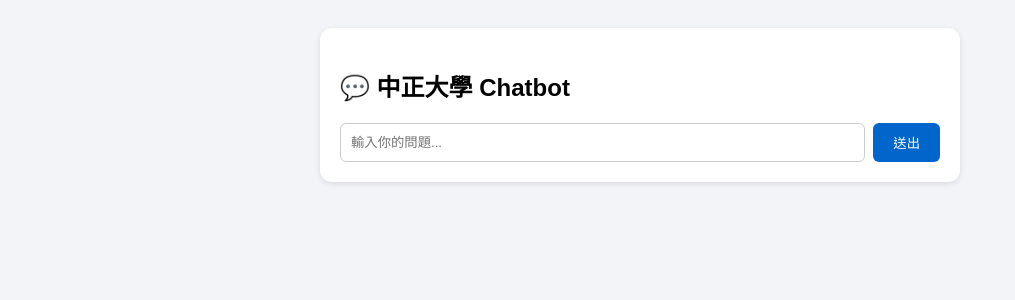
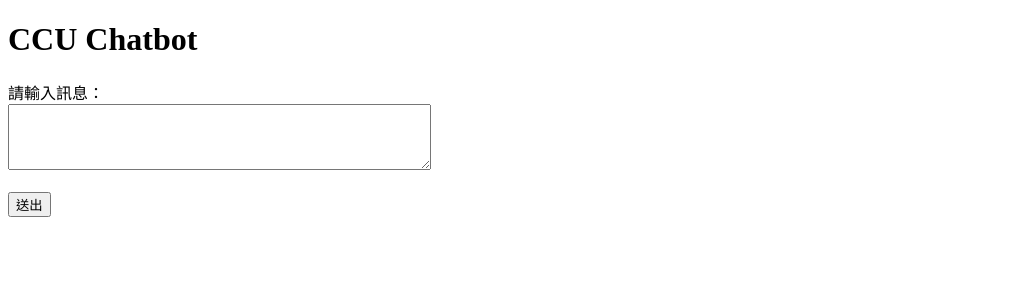
Before and after one commit to yite9133-del/ccu-chatbot, a Flask app: page / in a window 1280 px wide. Shown: the top 300 px of the page, without its empty margins (0-1015 px from the left). Run offline with Flask 3, Linux system fonts and the light colour scheme.

Commit message:
Update index.html

```diff
--- a/templates/index.html
+++ b/templates/index.html
@@ -1,50 +1,19 @@
 <!DOCTYPE html>
 <html lang="zh-Hant">
 <head>
-  <meta charset="UTF-8">
-  <title>中正大學 Chatbot</title>
-  <style>
-    body { font-family: Arial, sans-serif; background: #f2f4f7; padding: 20px; }
-    .chatbox { max-width: 600px; margin: 0 auto; background: white; padding: 20px; border-radius: 12px; box-shadow: 0 2px 6px rgba(0,0,0,0.1);}
-    .msg { margin: 10px 0; }
-    .user { text-align: right; color: #0066cc; }
-    .bot { text-align: left; color: #333; }
-    #input-area { display: flex; margin-top: 15px; }
-    input { flex: 1; padding: 10px; border: 1px solid #ccc; border-radius: 6px; }
-    button { padding: 10px 20px; margin-left: 8px; border: none; background: #0066cc; color: white; border-radius: 6px; cursor: pointer; }
-    button:hover { background: #004c99; }
-  </style>
+    <meta charset="UTF-8">
+    <title>CCU Chatbot</title>
 </head>
 <body>
-  <div class="chatbox">
-    <h2>💬 中正大學 Chatbot</h2>
-    <div id="chat"></div>
-    <div id="input-area">
-      <input type="text" id="msg" placeholder="輸入你的問題..." onkeydown="if(event.key==='Enter') sendMsg()">
-      <button onclick="sendMsg()">送出</button>
-    </div>
-  </div>
-
-  <script>
-    async function sendMsg() {
-      const input = document.getElementById("msg");
-      const chat = document.getElementById("chat");
-      const userMsg = input.value.trim();
-      if (!userMsg) return;
-
-      chat.innerHTML += `<div class='msg user'><b>你：</b> ${userMsg}</div>`;
-      input.value = "";
-
-      const res = await fetch("/chat", {
-        method: "POST",
-        headers: {"Content-Type": "application/json"},
-        body: JSON.stringify({message: userMsg})
-      });
-      const data = await res.json();
-      const reply = data.reply.replace(/\n/g, "<br>");
-      chat.innerHTML += `<div class='msg bot'><b>🤖 Chatbot：</b> ${reply}</div>`;
-      chat.scrollTop = chat.scrollHeight;
-    }
-  </script>
+    <h1>CCU Chatbot</h1>
+    <form method="POST">
+        <label for="user_input">請輸入訊息：</label><br>
+        <textarea name="user_input" rows="4" cols="50"></textarea><br><br>
+        <button type="submit">送出</button>
+    </form>
+    {% if reply %}
+        <h2>回應：</h2>
+        <p>{{ reply }}</p>
+    {% endif %}
 </body>
 </html>
```
